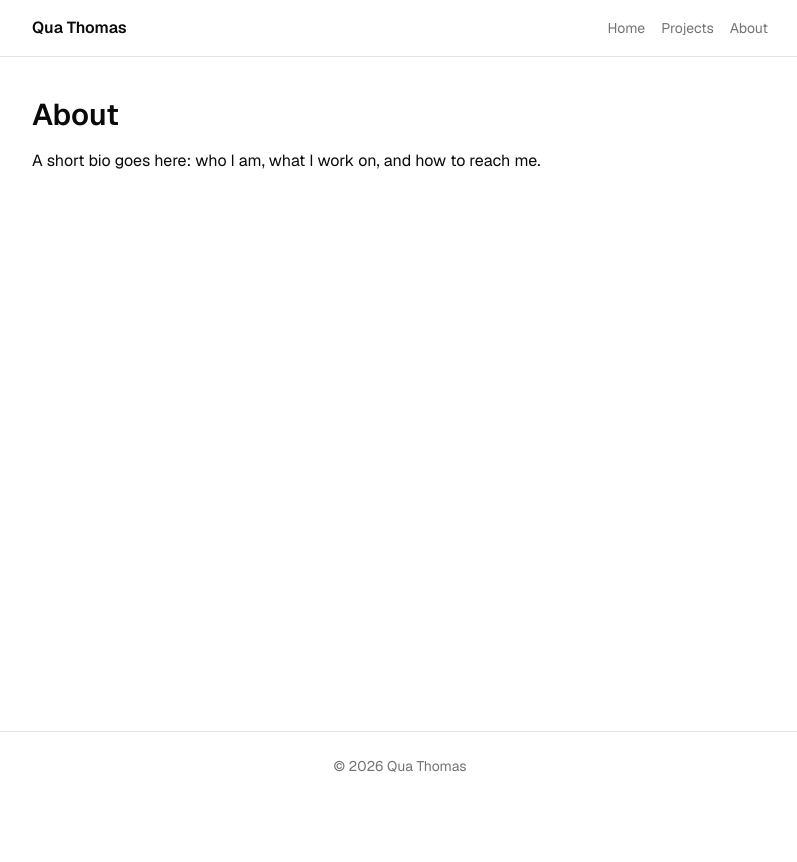
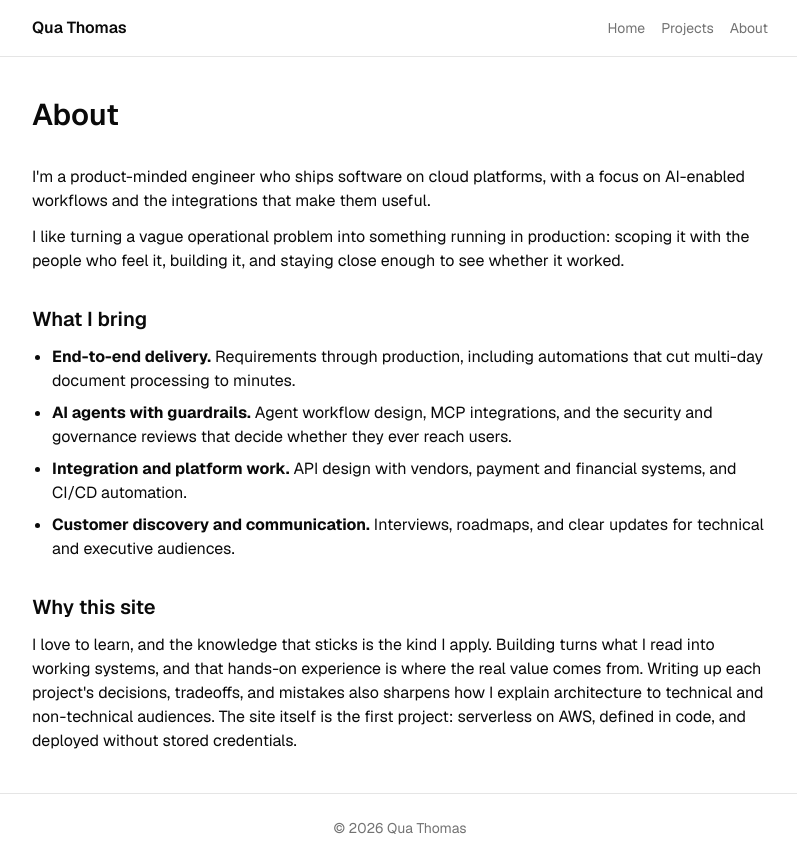
Before and after one commit to dhqua/portfolio-site, a Next.js app in the folder apps/web/: page /about in a window 1280 px wide. Shown: the whole page, without its empty margins (240-1037 px from the left). Before the commit the page ends 800 px from the top, so only its background shows below. Built offline with nearby package versions, Linux system fonts and the light colour scheme.

Commit message:
Slice 1 PR 3: write-up, About, and Home copy (#15)
* Slice 1 PR 3: write the portfolio-site write-up, About, and Home copy

```diff
--- a/apps/web/src/app/about/page.tsx
+++ b/apps/web/src/app/about/page.tsx
@@ -3,10 +3,49 @@ import type { Metadata } from 'next';
 export const metadata: Metadata = { title: 'About' };
 
 const AboutPage = () => (
-  <main className="space-y-4">
+  <main className="space-y-8">
     <h1 className="text-3xl font-semibold">About</h1>
-    {/* PLACEHOLDER: owner replaces */}
-    <p>A short bio goes here: who I am, what I work on, and how to reach me.</p>
+    <section className="space-y-3">
+      <p>
+        I&apos;m a product-minded engineer who ships software on cloud platforms, with a focus on
+        AI-enabled workflows and the integrations that make them useful.
+      </p>
+      <p>
+        I like turning a vague operational problem into something running in production: scoping it
+        with the people who feel it, building it, and staying close enough to see whether it worked.
+      </p>
+    </section>
+    <section className="space-y-3">
+      <h2 className="text-xl font-semibold">What I bring</h2>
+      <ul className="list-disc space-y-2 pl-5">
+        <li>
+          <strong>End-to-end delivery.</strong> Requirements through production, including
+          automations that cut multi-day document processing to minutes.
+        </li>
+        <li>
+          <strong>AI agents with guardrails.</strong> Agent workflow design, MCP integrations, and
+          the security and governance reviews that decide whether they ever reach users.
+        </li>
+        <li>
+          <strong>Integration and platform work.</strong> API design with vendors, payment and
+          financial systems, and CI/CD automation.
+        </li>
+        <li>
+          <strong>Customer discovery and communication.</strong> Interviews, roadmaps, and clear
+          updates for technical and executive audiences.
+        </li>
+      </ul>
+    </section>
+    <section className="space-y-3">
+      <h2 className="text-xl font-semibold">Why this site</h2>
+      <p>
+        I love to learn, and the knowledge that sticks is the kind I apply. Building turns what I
+        read into working systems, and that hands-on experience is where the real value comes from.
+        Writing up each project&apos;s decisions, tradeoffs, and mistakes also sharpens how I
+        explain architecture to technical and non-technical audiences. The site itself is the first
+        project: serverless on AWS, defined in code, and deployed without stored credentials.
+      </p>
+    </section>
   </main>
 );
 
--- a/apps/web/src/app/layout.tsx
+++ b/apps/web/src/app/layout.tsx
@@ -10,7 +10,7 @@ const geist = Geist({ subsets: ['latin'], variable: '--font-sans' });
 
 export const metadata: Metadata = {
   title: { default: 'Qua Thomas', template: '%s · Qua Thomas' },
-  description: 'Monthly projects and write-ups.',
+  description: 'Projects and write-ups on the decisions, tradeoffs, and lessons behind them.',
 };
 
 const RootLayout = ({ children }: Readonly<{ children: ReactNode }>) => (
--- a/apps/web/src/app/page.tsx
+++ b/apps/web/src/app/page.tsx
@@ -8,10 +8,10 @@ const HomePage = async () => {
   return (
     <main className="space-y-8">
       <section className="space-y-6">
-        <h1 className="text-4xl font-semibold">Hi, I&apos;m Qua.</h1>
-        {/* PLACEHOLDER: owner replaces */}
+        <h1 className="text-4xl font-semibold">Hey, I&apos;m Qua.</h1>
         <p className="text-muted-foreground text-lg">
-          I build a new project every month and write up what I learned. This site collects them.
+          I build projects and write up the decisions, tradeoffs, and lessons. Each is a small
+          system that actually ships.
         </p>
         <Button asChild>
           <Link href="/projects/">See projects</Link>
```
Also changed, not shown: 3 other files (tests, documents, lock files or other folders).
